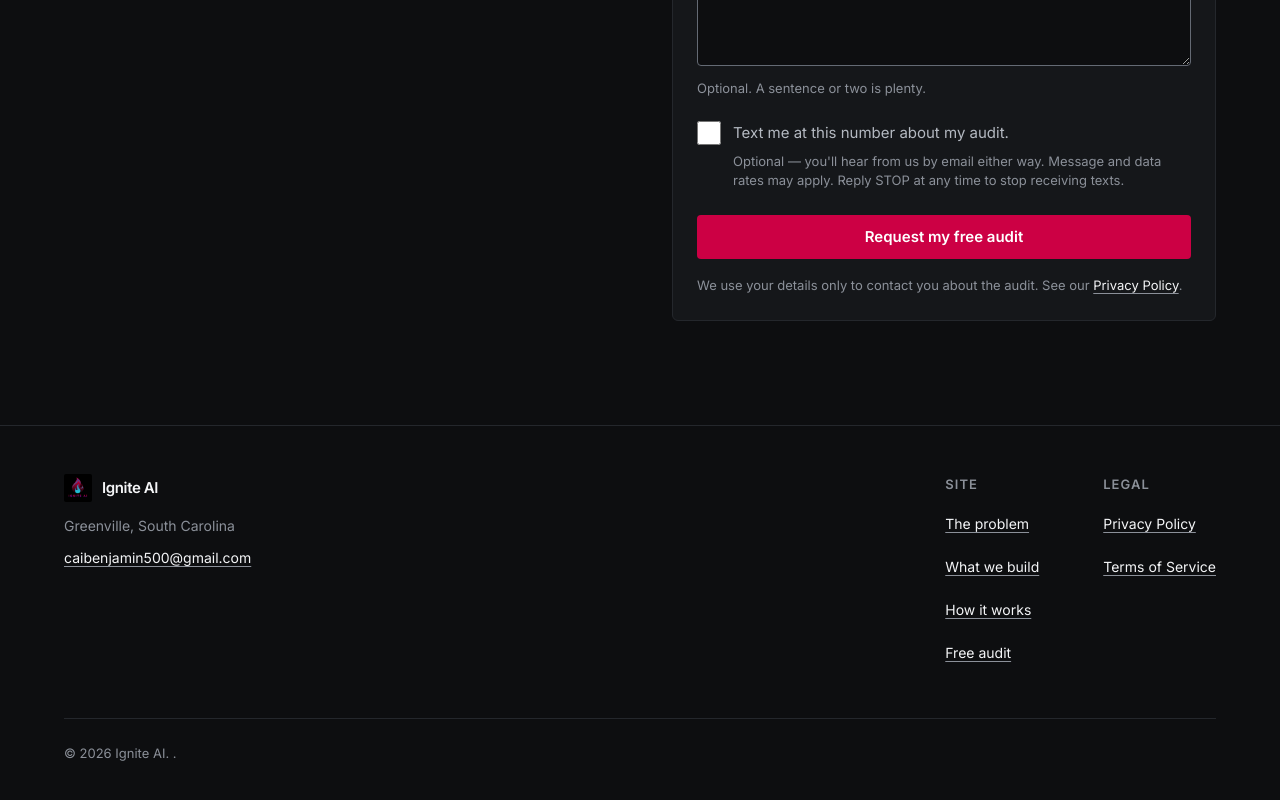
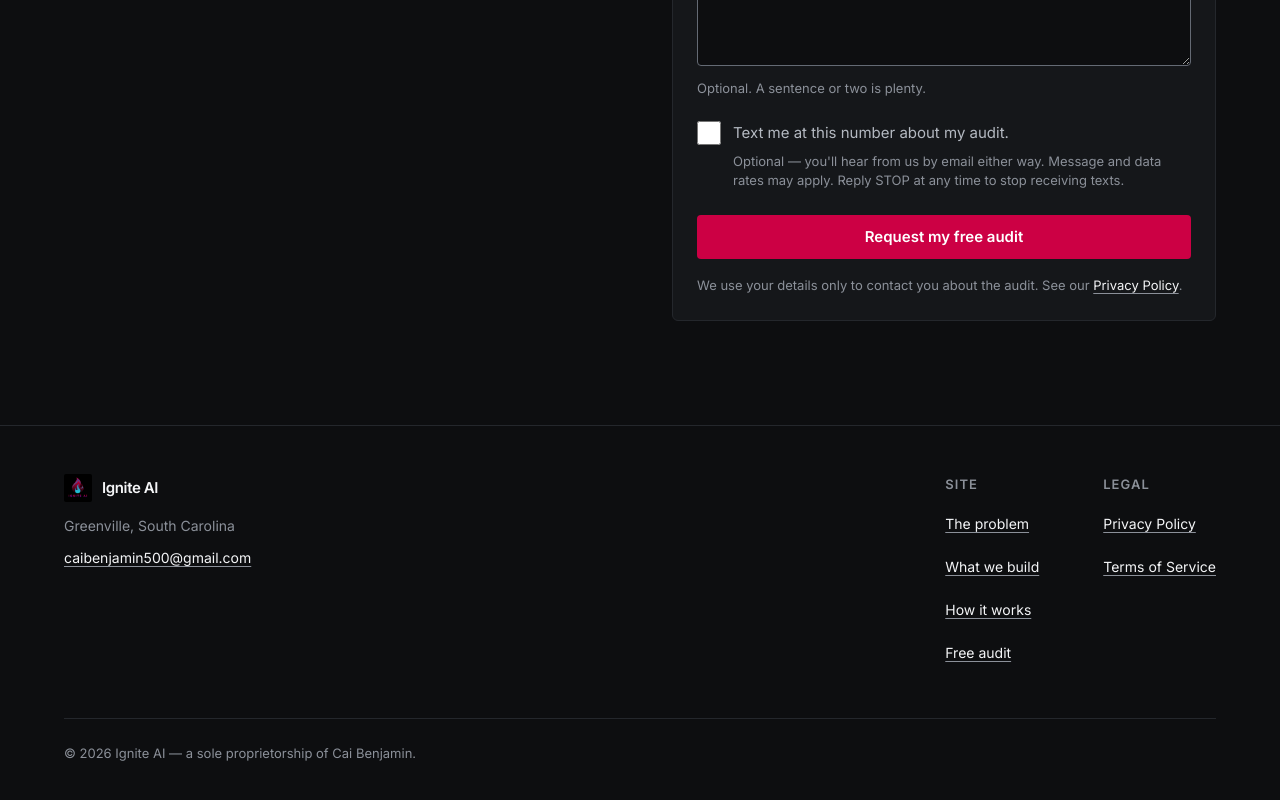
Before and after one commit to caibenjamin500-maker/ignite-ai-website, a Next.js app: page / in a window 1280 px wide. Shown: the part 3548-4348 px from the top of the page. Built offline with nearby package versions, Linux system fonts and the light colour scheme.

Commit message:
Fix footer legal line

```diff
--- a/src/components/SiteFooter.tsx
+++ b/src/components/SiteFooter.tsx
@@ -85,7 +85,7 @@ export default function SiteFooter() {
         </div>
 
         <p className="mt-12 border-t border-[var(--line)] pt-6 text-[13px] text-[var(--fg-3)]">
-          © {new Date().getFullYear()} {site.name}. {site.legalName}.
+          © {new Date().getFullYear()} {site.name} — {site.legalStructure}.
         </p>
       </div>
     </footer>
```
